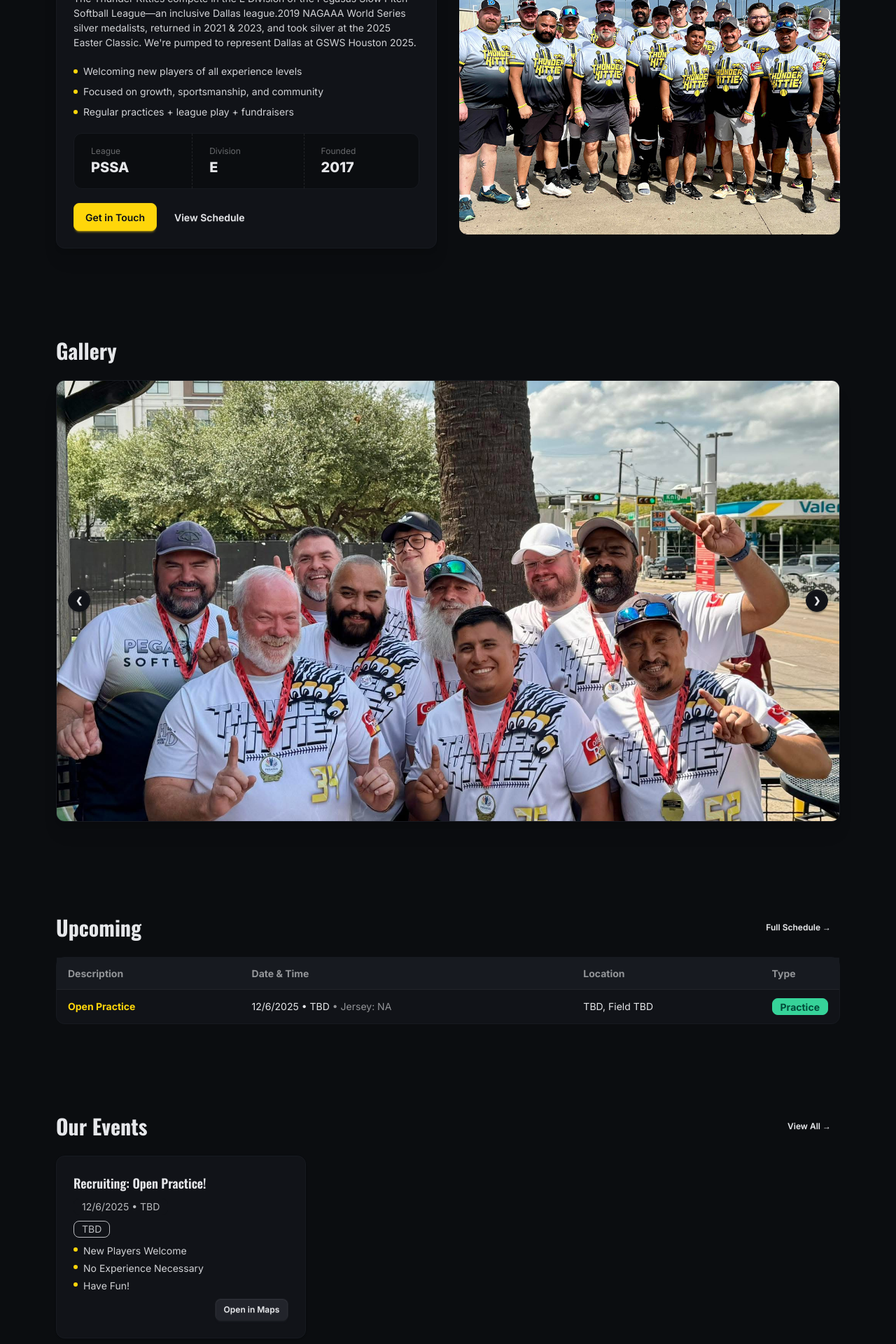
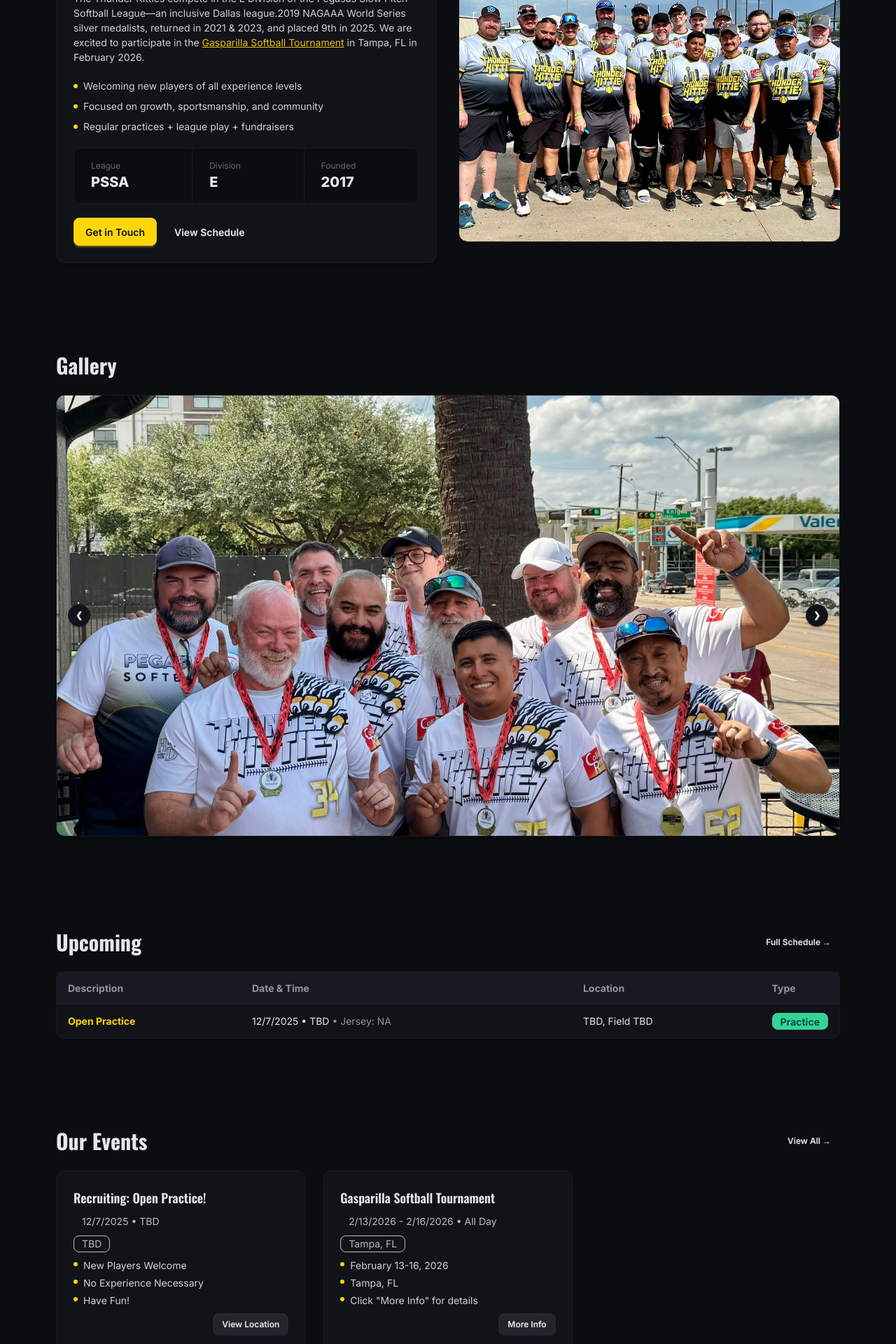
Before and after one commit to jdhawks2132/tk-next, a Next.js app: page / in a window 1280 px wide. Shown: the part 880-2800 px from the top of the page at 70% size. Built offline with nearby package versions, Linux system fonts and the light colour scheme.

Commit message:
gasparilla tourney added

```diff
--- a/src/app/page.tsx
+++ b/src/app/page.tsx
@@ -68,8 +68,16 @@ export default function Page() {
 								The Thunder Kitties compete in the E Division of the Pegasus
 								Slow Pitch Softball League—an inclusive Dallas league.2019
 								NAGAAA World Series silver medalists, returned in 2021 &amp;
-								2023, and took silver at the 2025 Easter Classic. We're pumped
-								to represent Dallas at GSWS Houston 2025.
+								2023, and placed 9th in 2025. We are excited to participate in
+								the{' '}
+								<a
+									href='https://www.suncoastsoftball.org/gsc'
+									target='_blank'
+									rel='noopener noreferrer'
+									className='underline text-primary hover:opacity-80'>
+									Gasparilla Softball Tournament
+								</a>{' '}
+								in Tampa, FL in February 2026.
 							</p>
 
 							<ul className='space-y-2'>
--- a/src/components/EventCard.tsx
+++ b/src/components/EventCard.tsx
@@ -7,6 +7,9 @@ export function EventCard({
 	event: EventItem;
 	className?: string;
 }) {
+	const hasMapLink = Boolean(event.googleMapsLink);
+	const hasInfoLink = Boolean(event.infoLink);
+
 	return (
 		<article
 			className={`card h-full bg-base-200 border border-base-300 shadow-sm hover:shadow-md transition ${className}`}>
@@ -38,14 +41,34 @@ export function EventCard({
 					</ul>
 				)}
 
-				<div className='card-actions justify-end mt-auto'>
+				<div className='card-actions justify-end mt-auto gap-2'>
+					{hasMapLink && (
 						<a
 							href={event.googleMapsLink}
 							target='_blank'
 							rel='noopener noreferrer'
 							className='btn btn-secondary btn-sm'>
-						Open in Maps
+							View Location
 						</a>
+					)}
+
+					{hasInfoLink && (
+						<a
+							href={event.infoLink!}
+							target='_blank'
+							rel='noopener noreferrer'
+							className='btn btn-secondary btn-sm'>
+							More Info
+						</a>
+					)}
+
+					{!hasMapLink && !hasInfoLink && (
+						<button
+							className='btn btn-ghost btn-sm'
+							disabled>
+							Learn More
+						</button>
+					)}
 				</div>
 			</div>
 		</article>
--- a/src/data/events.ts
+++ b/src/data/events.ts
@@ -7,7 +7,21 @@ export const events: EventItem[] = [
 		info: ['New Players Welcome', 'No Experience Necessary', 'Have Fun!'],
 		location: 'TBD',
 		googleMapsLink: 'https://maps.app.goo.gl/YVdCm4aL7QfuUPAC7',
-		date: '12/6/2025',
+		date: '12/7/2025',
 		time: 'TBD',
 	},
+	{
+		id: 2,
+		title: 'Gasparilla Softball Tournament',
+		info: [
+			'February 13-16, 2026',
+			'Tampa, FL',
+			'Click "More Info" for details',
+		],
+		location: 'Tampa, FL',
+		googleMapsLink: '',
+		infoLink: 'https://www.suncoastsoftball.org/gsc',
+		date: '2/13/2026 - 2/16/2026',
+		time: 'All Day',
+	},
 ];
--- a/src/data/schedules.ts
+++ b/src/data/schedules.ts
@@ -9,8 +9,8 @@ export const schedules: ScheduleItem[] = [
 		jersey: 'NA',
 		googleMapsLink: 'https://maps.app.goo.gl/YVdCm4aL7QfuUPAC7',
 		imageUrl: '/images/churchill_park.jpeg',
-		date: '12/6/2025',
+		date: '12/7/2025',
 		time: 'TBD',
 		isGame: false,
-	}
+	},
 ];
--- a/src/types/event.ts
+++ b/src/types/event.ts
@@ -4,6 +4,7 @@ export type EventItem = {
 	info: string[];
 	location: string;
 	googleMapsLink: string;
+	infoLink?: string | null;
 	date: string;
 	time?: string;
 	// imageUrl?: string;
```
Lines whose indentation alone changed are shown as unchanged.
